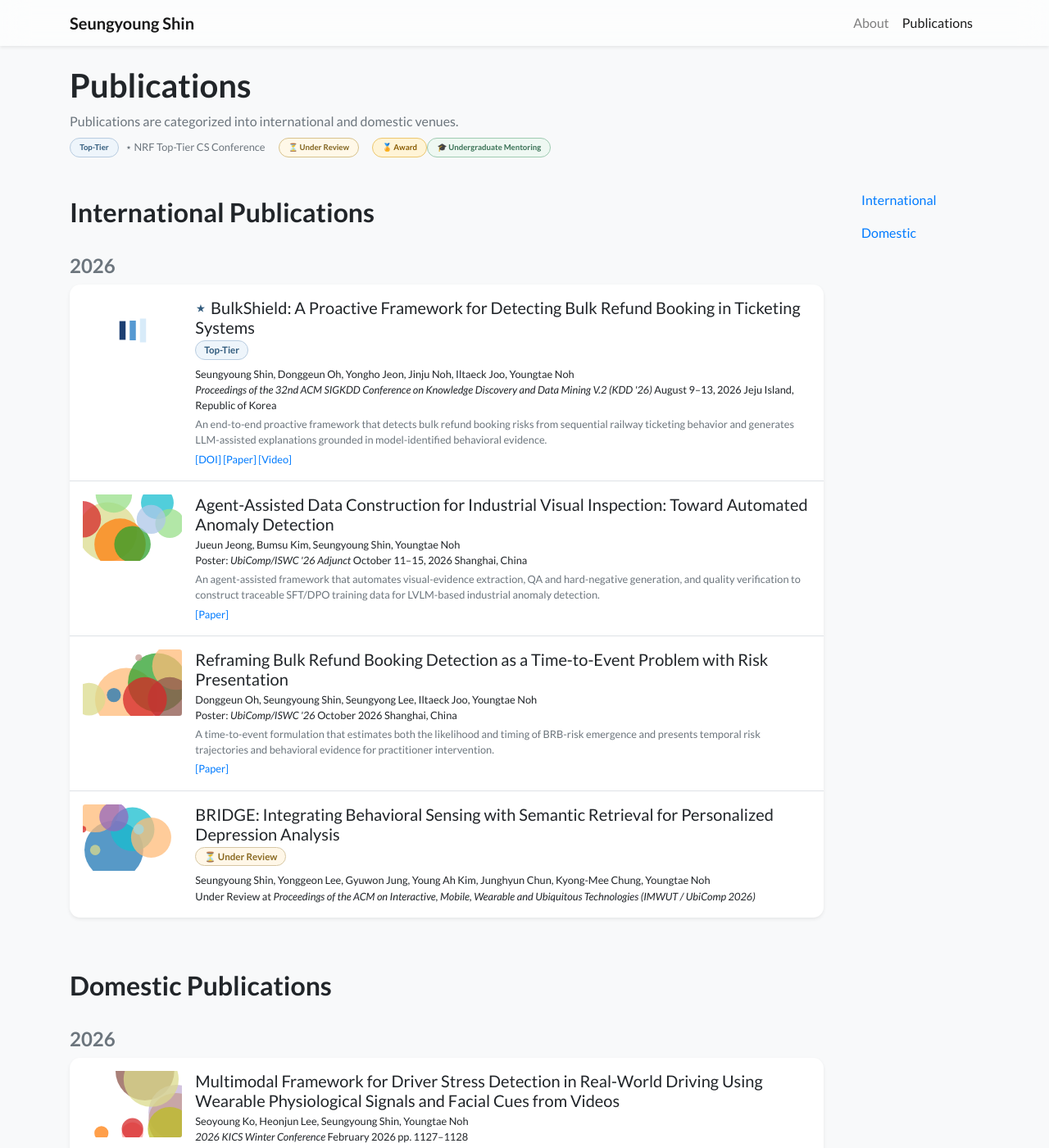
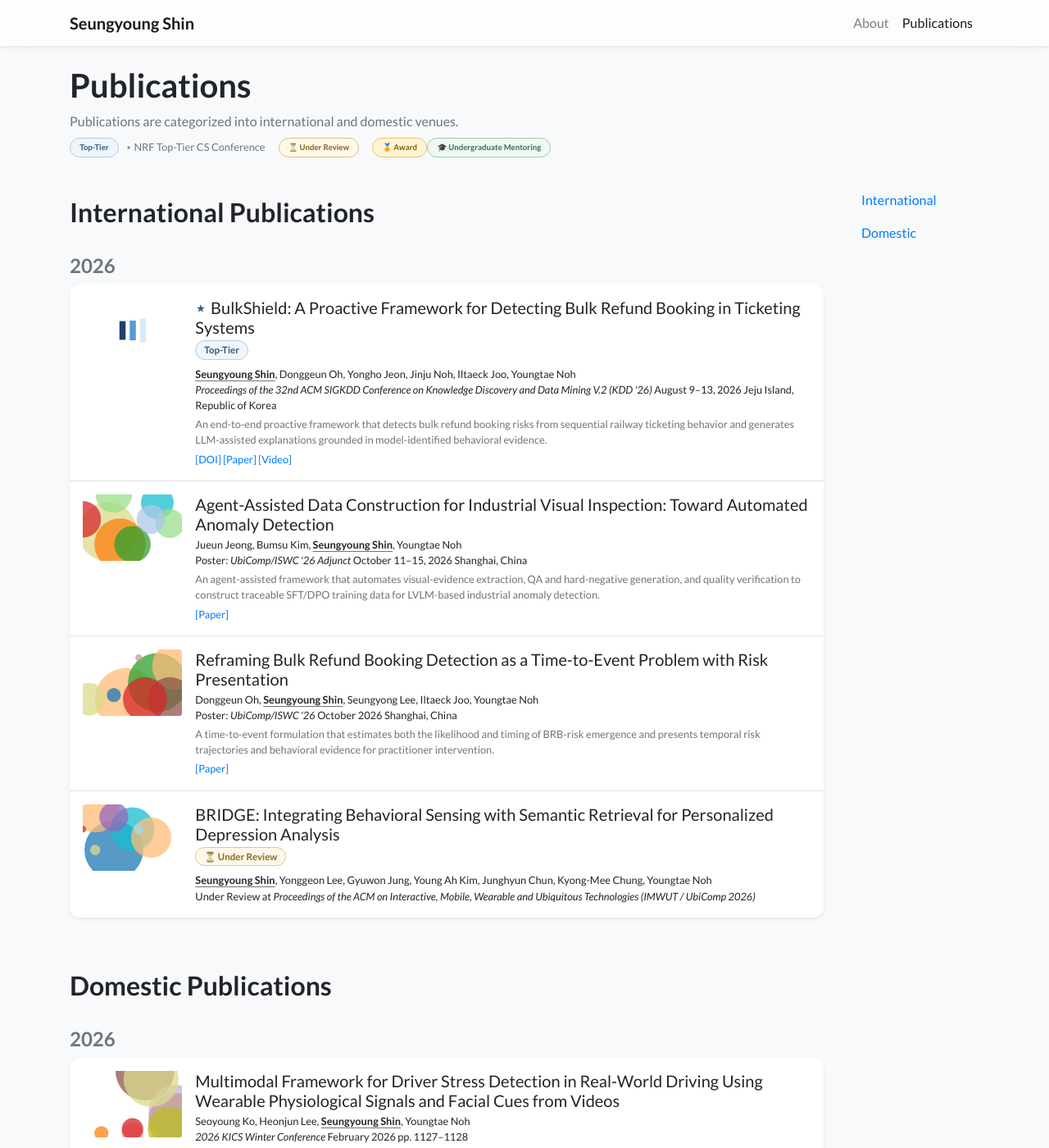
Before and after one commit to seungyoungg/academic-homepage-test, a Jekyll site: the page built from publications.html, in a window 1280 px wide and 1400 px high. Shown: the whole window at 82% size. Built offline with Jekyll 4.4.1, drawn with Linux system fonts in a browser that asks for light colours; nearby versions of some CDN libraries; a style sheet for code colours, icons or effects is not loaded; part of the change alters nothing that is shown; some of the changed text lies outside the part shown.

```diff
--- a/_data/authors.yml
+++ b/_data/authors.yml
@@ -1,22 +1,2 @@
-"Your Name":
+"Seungyoung Shin":
   bold: true
-
-"Robert White":
-  url: https://www.google.com/?q=Robert+White
-
-"Charles Green (MIT)":
-  name: Charles Green
-  url: https://www.google.com/?q=Charles+Green+MIT
-
-"Charles Green (Stanford)":
-  name: Charles Green
-  url: https://www.google.com/?q=Charles+Green+Stanford
-
-"Garrett Harris":
-  url: https://www.google.com/?q=Garrett+Harris
-
-"James Wang":
-  url: https://www.google.com/?q=James+Wang
-
-"John Doe":
-  url: https://www.google.com/?q=John+Doe
```
